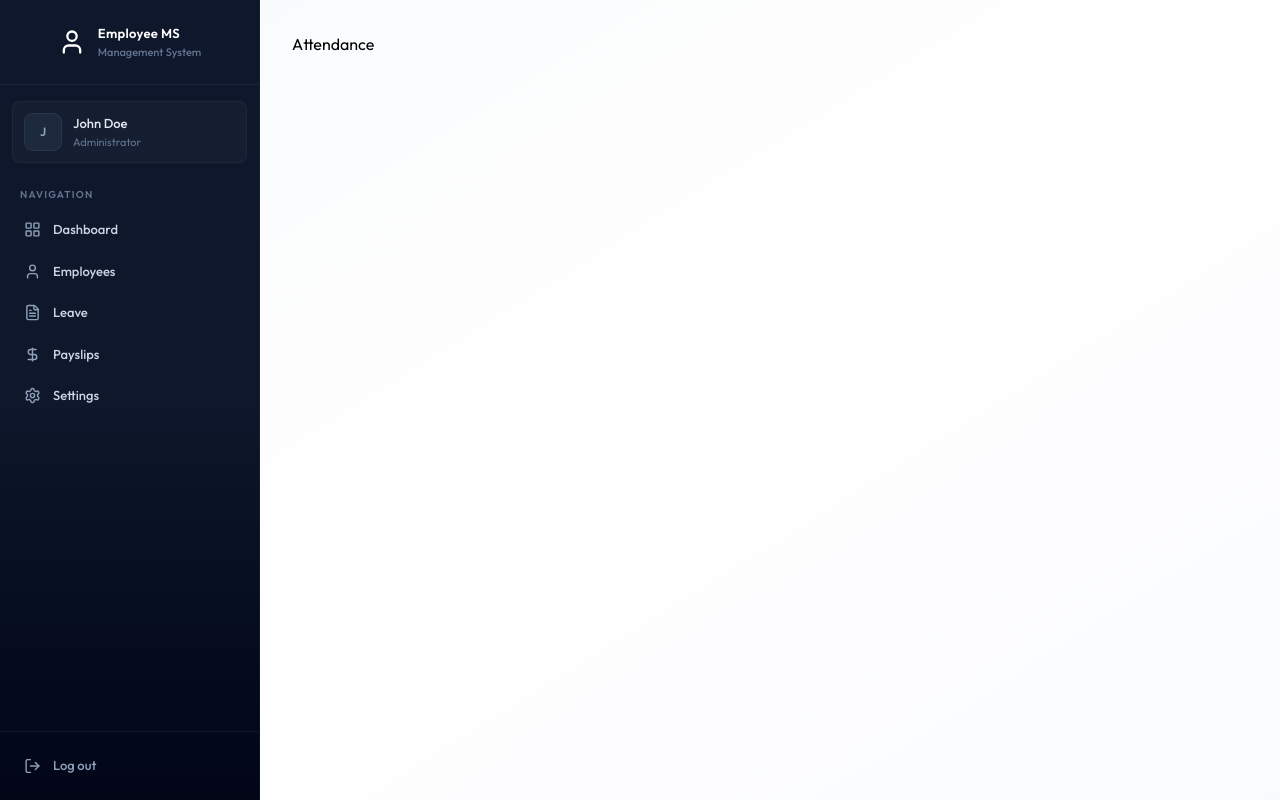
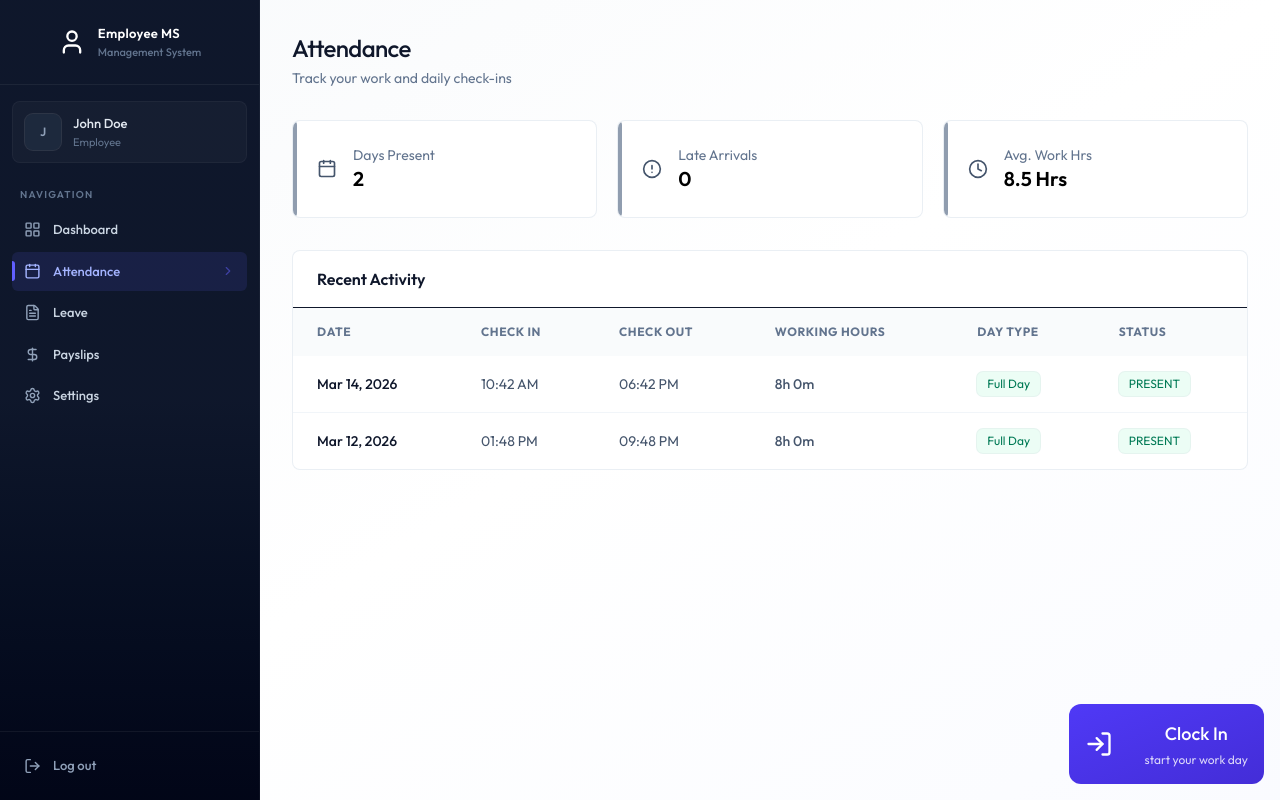
Before and after one commit to rinku-15/EMS, a React (Vite) app in the folder client/: page /attendance in a window 1280 px wide. Built offline with nearby package versions, Linux system fonts and the light colour scheme.

Commit message:
attendance page ui completed

```diff
--- a/client/package.json
+++ b/client/package.json
@@ -11,6 +11,7 @@
   },
   "dependencies": {
     "@tailwindcss/vite": "^4.3.1",
+    "date-fns": "^4.4.0",
     "lucide-react": "^1.21.0",
     "react": "^19.2.6",
     "react-dom": "^19.2.6",
--- a/client/src/components/Sidebar.jsx
+++ b/client/src/components/Sidebar.jsx
@@ -19,7 +19,7 @@
         setMobileOpen(false)
     }, [pathname])
 
-    const role = "ADMIN" || "EMPLOYEE";
+    const role = "" || "EMPLOYEE";
     const navItems = [
         {name: "Dashboard", href: "/dashboard", icon: LayoutGridIcon},
         role === "ADMIN" ?
--- /dev/null
+++ b/client/src/components/attendance/AttendanceHistory.jsx
@@ -0,0 +1,70 @@
+import React from 'react'
+import { getDayTypeDisplay, getWorkingHoursDisplay } from '../../assets/assets'
+import {format} from 'date-fns'
+
+const AttendanceHistory = ({history}) => {
+  return (
+    <div className='card overflow-hidden'>
+      <div className='px-6 py-4 border-b border-slate-900'>
+        <h3 className='font-semibold text-slate-900'>Recent Activity</h3>
+      </div>
+      <div className='overflow-x-auto'>
+        <table className='table-modern'>
+          <thead>
+            <tr>
+              <th className='px-6 py-4'>Date</th>
+              <th className='px-6 py-4'>Check In</th>
+              <th className='px-6 py-4'>Check Out</th>
+              <th className='px-6 py-4'>Working Hours</th>
+              <th className='px-6 py-4'>Day Type</th>
+              <th className='px-6 py-4'>Status</th>
+
+            </tr>
+          </thead>
+          <tbody>
+            {history.length === 0 ? (
+              <tr>
+                <td colSpan={6} className='text-center py-12 text-slate-400'>
+                  No record found
+                </td>
+              </tr>
+            ) : (
+              history.map((record) => {
+                const dayType = getDayTypeDisplay(record)
+                return (
+                  <tr key={record._id || record.id}>
+                    <td className='px-6 py-4 font-medium text-slate-900'>
+                      {format(new Date(record.date), "MMM dd, yyyy")}
+                    </td>
+                    <td className='px-6 py-4 text-slate-600'>
+                      {record.checkIn ? format(new Date(record.checkIn), "hh:mm a") : "-"}
+                    </td>
+                    <td className='px-6 py-4 text-slate-600'>
+                      {record.checkOut ? format(new Date(record.checkOut), "hh:mm a") : "-"}
+                    </td>
+                    <td className='px-6 py-4 text-slate-600 font-medium'>
+                      {getWorkingHoursDisplay(record)}
+                    </td>
+                    <td className='px-6 py-4'>
+                      {dayType.label !== "-" ? <span className={`badge ${dayType.className}`}>{dayType.label}</span> : "-"}
+                    </td>
+                    <td className='px-6 py-4'>
+                      <span className={`badge ${record.status === "PRESENT" ? "badge-success" : record.status ==="LATE" ? "badge-warning" : "badge-danger"}`}>
+                        {record.status}
+                        </span>
+                    </td>
+
+                  </tr>
+                )
+              })
+            )}
+          </tbody>
+        </table>
+
+      </div>
+
+    </div>
+  )
+}
+
+export default AttendanceHistory
--- /dev/null
+++ b/client/src/components/attendance/AttendanceStats.jsx
@@ -0,0 +1,37 @@
+import { AlertCircleIcon, CalendarIcon, ClockIcon } from 'lucide-react';
+import React from 'react'
+
+const AttendanceStats = ({history}) => {
+  const totalPresent = history.filter((h) => h.status === "PRESENT" | h.status === "LATE").length;
+
+  const totalLate = history.filter((h) => h.status === "LATE").length;
+
+  const stats = [
+    {label: "Days Present", value: totalPresent, icon: CalendarIcon},
+    {label: "Late Arrivals", value: totalLate, icon: AlertCircleIcon},
+    {label: "Avg. Work Hrs", value: "8.5 Hrs", icon: ClockIcon},
+  ]
+  return (
+    <div className='grid grid-cols-1 sm:grid-cols-3 gap-4 sm:gap-5 mb-8'>
+  {stats.map((s) => (
+    <div
+      key={s.label}
+      className='card card-hover p-5 sm:p-6 flex items-center gap-4 relative overflow-hidden group'
+    >
+      <div className='absolute left-0 top-0 bottom-0 w-1 rounded-r-full bg-slate-500/70 group-hover:bg-indigo-500/70'></div>
+
+      <div>
+        <s.icon className='w-5 h-5 text-slate-600 group-hover:text-indigo-600 transition-colors duration-200' />
+      </div>
+
+      <div>
+        <p className='text-sm text-slate-500'>{s.label}</p>
+        <p className='text-xl font-semibold'>{s.value}</p>
+      </div>
+    </div>
+  ))}
+</div>
+  )
+}
+
+export default AttendanceStats
--- /dev/null
+++ b/client/src/components/attendance/CheckinButtons.jsx
@@ -0,0 +1,38 @@
+import { Loader2Icon, LogInIcon, LogOutIcon } from 'lucide-react'
+import React, { useState } from 'react'
+
+const CheckinButtons = ({ todayRecord, onAction }) => {
+    const [loading, setLoading] = useState(false)
+
+    const handleAttendance = async () => {
+        setLoading(true)
+        setTimeout(() => {
+            setLoading(false)
+        }, 1000);
+    }
+
+    if (todayRecord?.checkOut) {
+        return (
+            <div className='flex flex-col items-center justify-center p-8 bg-slate-50 rounded-2xl border border-slate-200'>
+                <h3 className='text-lg font-bold text-slate-900'>Work Day Completed</h3>
+                <p className='text-slate-500 text-sm mt-1'>Great job! See you tomorrow</p>
+            </div>
+        )
+    }
+
+    const isCheckedIn = !!todayRecord?.isCheckedIn;
+    return (
+        <div className='absolute bottom-4 right-4 flex flex-col z-1'>
+            <button onClick={handleAttendance} disabled={loading} className={`w-full max-w-xs flex justify-between items-center gap-8 p-4 rounded-xl bg-linear-to-br text-white ${isCheckedIn ? 'from-slate-700 to-slate-900' : 'from-indigo-600 to-indigo-700'}`}>
+                {loading ? <Loader2Icon className='size-7  animate-spin' /> : isCheckedIn ? <LogOutIcon className='size-7' /> : <LogInIcon className='size-7' />}
+
+                <div className='relative flex flex-col items-center text-center'>
+                    <h2 className='text-lg font-medium mb-1'>{loading ? "Processing..." : isCheckedIn ? "Clock Out" : "Clock In"}</h2>
+                    <p className='text-xs opacity-80'>{isCheckedIn ? "Click to end your shit" : "start your work day"}</p>
+                </div>
+            </button>
+        </div>
+    )
+}
+
+export default CheckinButtons
--- a/client/src/pages/Attendance.jsx
+++ b/client/src/pages/Attendance.jsx
@@ -1,9 +1,55 @@
-import React from 'react'
+import { useCallback, useEffect, useState } from "react";
+import { dummyAttendanceData } from "../assets/assets";
+import { Loading } from "../components/Loading"
+import CheckinButtons from "../components/attendance/CheckinButtons";
+import AttendanceStats from "../components/attendance/AttendanceStats";
+import AttendanceHistory from "../components/attendance/AttendanceHistory";
 
-export const Attendance = () => {
+const Attendance = () => {
+  const [history, setHistory] = useState([]);
+  const [loading, setLoading] = useState(true);
+  const [isDeleted, setIsDeleted] = useState(false);
+
+  const fetchData = useCallback(async () => {
+    setHistory(dummyAttendanceData);
+
+    setTimeout(() => {
+      setLoading(false);
+    }, 1000);
+  }, []);
+
+  useEffect(() => {
+    fetchData();
+  }, [fetchData]);
+
+  if (loading) return <Loading />
+
+  const today = new Date()
+  today.setHours(0, 0, 0, 0)
+  const todayRecord = history.find((r) => new Date(r.date).toDateString() === today.toDateString())
+
   return (
-    <div>Attendance</div>
-  )
-}
+    <div className="animate-fade-in">
+      <div className="page-header">
+        <h1 className="page-title">Attendance</h1>
+        <p className="page-subtitle">Track your work and daily check-ins</p>
+      </div>
+      {isDeleted ? (
+        <div className="mb-8 p-6 bg-rose-50 border border-rose-200 rounded-2xl text-center">
+          <p className="text-rose-600">You can no longer clock in or out because your employee records have been marked as deleted</p>
+        </div>
+      ) : (
+        <div className="mb-8">
+          <CheckinButtons todayRecord={todayRecord} onAction={fetchData} />
+        </div>
+      )}
+
+      <AttendanceStats history={history} />
+      <AttendanceHistory history={history}/>
+    </div>
+
+
+  );
+};
 
 export default Attendance;
--- a/client/src/pages/Employees.jsx
+++ b/client/src/pages/Employees.jsx
@@ -19,11 +19,11 @@
     setTimeout(() => {
       setLoading(false)
     }, 1000);
-  },[])
+  },[selectedDept])
 
   useEffect(() => {
     fetchEmployees();
-  },[])
+  },[fetchEmployees])
 
   const filtered = employees.filter((emp) => `${emp.firstName} ${emp.lastName}`.toLowerCase().includes(search.toLowerCase()))
 
```
Also changed, not shown: client/src/components/EmployeeForm.jsx (+5 -5 lines), 1 other file (tests, documents, lock files or other folders).
